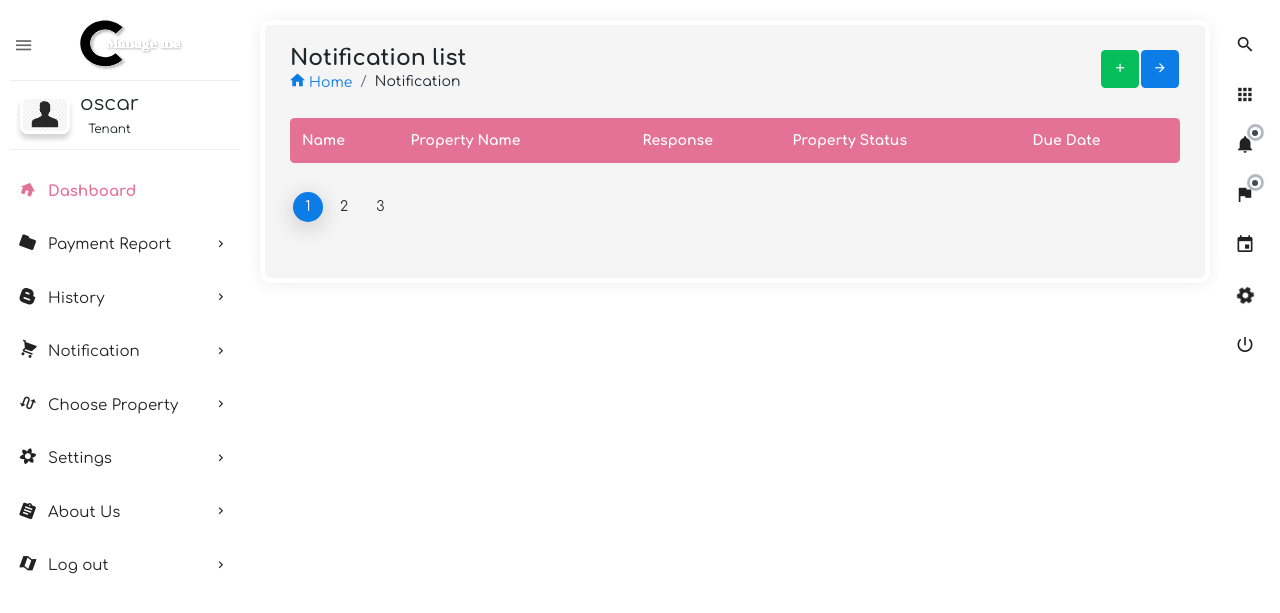
After one commit to byiringiroscar/manageme, a Django app: page /all_notification_tenant/ in a window 1280 px wide. The commit adds this page. Shown: the top 613 px of the page. Run offline with Django 3.2, Linux system fonts and the light colour scheme; a user stored in the database is signed in; data comes from the database, SQL or seed files in the repository; both versions use the stored data as it was after the commit; lists and menus that the app fills with data are empty; some libraries are stand-ins or nearby versions.

Commit message:
new update

```diff
--- a/templates/dashboard-owner/dashboard.html
+++ b/templates/dashboard-owner/dashboard.html
@@ -183,7 +183,7 @@
         <ul class="list">
             <li>
                 <div class="user-info">
-                    <a class="image" href="profile.html"><img src="{{ user.user_image.url }}" alt="User"></a>
+                    <a class="image" href="{% url 'profile_lessor' %}"><img src="{{ user.user_image.url }}" alt="User"></a>
                     <div class="detail">
                         <h4>{{user}}</h4>
                         <small>Lessor</small>
--- a/templates/dashboard-tenant/dashboard.html
+++ b/templates/dashboard-tenant/dashboard.html
@@ -98,72 +98,28 @@
                 <li class="header">Notifications</li>
                 <li class="body">
                     <ul class="menu list-unstyled">
+                        {% for notification_all in notification_all %}
                         <li>
                             <a href="javascript:void(0);">
                                 <div class="icon-circle bg-blue"><i class="zmdi zmdi-account"></i></div>
                                 <div class="menu-info">
-                                    <h4>8 New Members joined</h4>
-                                    <p><i class="zmdi zmdi-time"></i> 14 mins ago </p>
+                                    <h4>Lessor: {{ notification_all.property_requested.owner_name }}</h4>
+                                    <p>Phone Number: {{ notification_all.property_requested.owner_name.phone_number }}</p>
+                                    <p>Property Name: {{ notification_all.property_requested.property_name }}</p>
+                                    <p><i class="zmdi zmdi-time"></i> {{ notification_all.time_done }} </p>
+                                    {% if notification_all.status_view == 'approved' %}
+                                    <i class="zmdi zmdi-hc-fw" style="color: green;"></i><span class="badge badge-success">Approved</span>
+                                    {% elif notification_all.status_view == 'denied' %}
+                                    <i class="zmdi zmdi-hc-fw" style="color: red;"></i><span class="badge badge-danger"> Denied</span>
+                                    {% endif %}
                                 </div>
                             </a>
                         </li>
-                        <li>
-                            <a href="javascript:void(0);">
-                                <div class="icon-circle bg-amber"><i class="zmdi zmdi-shopping-cart"></i></div>
-                                <div class="menu-info">
-                                    <h4>4 Sales made</h4>
-                                    <p><i class="zmdi zmdi-time"></i> 22 mins ago </p>
-                                </div>
-                            </a>
-                        </li>
-                        <li>
-                            <a href="javascript:void(0);">
-                                <div class="icon-circle bg-red"><i class="zmdi zmdi-delete"></i></div>
-                                <div class="menu-info">
-                                    <h4><b>Nancy Doe</b> Deleted account</h4>
-                                    <p><i class="zmdi zmdi-time"></i> 3 hours ago </p>
-                                </div>
-                            </a>
-                        </li>
-                        <li>
-                            <a href="javascript:void(0);">
-                                <div class="icon-circle bg-green"><i class="zmdi zmdi-edit"></i></div>
-                                <div class="menu-info">
-                                    <h4><b>Nancy</b> Changed name</h4>
-                                    <p><i class="zmdi zmdi-time"></i> 2 hours ago </p>
-                                </div>
-                            </a>
-                        </li>
-                        <li>
-                            <a href="javascript:void(0);">
-                                <div class="icon-circle bg-grey"><i class="zmdi zmdi-comment-text"></i></div>
-                                <div class="menu-info">
-                                    <h4><b>John</b> Commented your post</h4>
-                                    <p><i class="zmdi zmdi-time"></i> 4 hours ago </p>
-                                </div>
-                            </a>
-                        </li>
-                        <li>
-                            <a href="javascript:void(0);">
-                                <div class="icon-circle bg-purple"><i class="zmdi zmdi-refresh"></i></div>
-                                <div class="menu-info">
-                                    <h4><b>John</b> Updated status</h4>
-                                    <p><i class="zmdi zmdi-time"></i> 3 hours ago </p>
-                                </div>
-                            </a>
-                        </li>
-                        <li>
-                            <a href="javascript:void(0);">
-                                <div class="icon-circle bg-light-blue"><i class="zmdi zmdi-settings"></i></div>
-                                <div class="menu-info">
-                                    <h4>Settings Updated</h4>
-                                    <p><i class="zmdi zmdi-time"></i> Yesterday </p>
-                                </div>
-                            </a>
-                        </li>
+                        {% endfor %}
+
                     </ul>
                 </li>
-                <li class="footer"> <a href="javascript:void(0);">View All Notifications</a> </li>
+                <li class="footer"> <a href="{% url 'all_notification_tenant' %}">View All Notifications</a> </li>
             </ul>
         </li>
         <li class="dropdown">
@@ -224,7 +180,7 @@
         <ul class="list">
             <li>
                 <div class="user-info">
-                    <a class="image" href=""><img src="{{ user.user_image.url }}" alt="User"></a>
+                    <a class="image" href="{% url 'profile_tenant' %}"><img src="{{ user.user_image.url }}" alt="User"></a>
                     <div class="detail">
                         <h4>{{user}}</h4>
                         <small>Tenant</small>
@@ -293,47 +249,6 @@
                         <li data-theme="blush" class="active"><div class="blush"></div></li>
                     </ul>
                 </div>
-<!--                <div class="card">-->
-<!--                    <h6>General Settings</h6>-->
-<!--                    <ul class="setting-list list-unstyled">-->
-<!--                        <li>-->
-<!--                            <div class="checkbox">-->
-<!--                                <input id="checkbox1" type="checkbox">-->
-<!--                                <label for="checkbox1">Report Panel Usage</label>-->
-<!--                            </div>-->
-<!--                        </li>-->
-<!--                        <li>-->
-<!--                            <div class="checkbox">-->
-<!--                                <input id="checkbox2" type="checkbox" checked="">-->
-<!--                                <label for="checkbox2">Email Redirect</label>-->
-<!--                            </div>-->
-<!--                        </li>-->
-<!--                        <li>-->
-<!--                            <div class="checkbox">-->
-<!--                                <input id="checkbox3" type="checkbox" checked="">-->
-<!--                                <label for="checkbox3">Notifications</label>-->
-<!--                            </div>-->
-<!--                        </li>-->
-<!--                        <li>-->
-<!--                            <div class="checkbox">-->
-<!--                                <input id="checkbox4" type="checkbox">-->
-<!--                                <label for="checkbox4">Auto Updates</label>-->
-<!--                            </div>-->
-<!--                        </li>-->
-<!--                        <li>-->
-<!--                            <div class="checkbox">-->
-<!--                                <input id="checkbox5" type="checkbox" checked="">-->
-<!--                                <label for="checkbox5">Offline</label>-->
-<!--                            </div>-->
-<!--                        </li>-->
-<!--                        <li>-->
-<!--                            <div class="checkbox">-->
-<!--                                <input id="checkbox6" type="checkbox" checked="">-->
-<!--                                <label for="checkbox6">Location Permission</label>-->
-<!--                            </div>-->
-<!--                        </li>-->
-<!--                    </ul>-->
-<!--                </div>-->
             </div>
         </div>
         <div class="tab-pane right_chat" id="chat">
--- a/users/admin.py
+++ b/users/admin.py
@@ -21,7 +21,7 @@ class UserAdmin(BaseUserAdmin):
     # The fields to be used in displaying the User model.
     # These override the definitions on the base UserAdmin
     # that reference specific fields on auth.User.
-    list_display = ['phone_number', 'user_login', 'admin']
+    list_display = ['phone_number', 'name', 'user_login', 'admin']
     list_filter = ['admin']
     fieldsets = (
         (None, {'fields': ('phone_number', 'user_login', 'user_image', 'password')}),
--- /dev/null
+++ b/users/templates/html/all_notification_tenant.html
@@ -0,0 +1,99 @@
+{% extends 'dashboard-tenant/dashboard.html' %}
+{% load static %}
+
+{% block content %}
+
+<section class="content">
+    <div class="body_scroll">
+        <div class="block-header">
+            <div class="row">
+                <div class="col-lg-7 col-md-6 col-sm-12">
+                    <h2>Notification list</h2>
+                    <ul class="breadcrumb">
+                        <li class="breadcrumb-item"><a href="{% url 'tenant' %}"><i class="zmdi zmdi-home"></i> Home</a></li>
+                        <li class="breadcrumb-item">Notification</li>
+                    </ul>
+                    <button class="btn btn-primary btn-icon mobile_menu" type="button"><i class="zmdi zmdi-sort-amount-desc"></i></button>
+                </div>
+                <div class="col-lg-5 col-md-6 col-sm-12">
+                    <button class="btn btn-primary btn-icon float-right right_icon_toggle_btn" type="button"><i class="zmdi zmdi-arrow-right"></i></button>
+                    <button class="btn btn-success btn-icon float-right" type="button"><i class="zmdi zmdi-plus"></i></button>
+                </div>
+            </div>
+        </div>
+        <div class="container-fluid">
+            <div class="row clearfix">
+                <div class="col-md-12 col-sm-12 col-xs-12">
+                    <div class="card project_list">
+                        <div class="table-responsive">
+                            <table class="table table-hover c_table theme-color">
+                                <thead>
+                                    <tr>
+                                        <th style="width:50px;">Name</th>
+                                        <th></th>
+                                        <th class="hidden-md-down">Property Name</th>
+
+                                        <th class="" width="150px">Response</th>
+                                        <th class="hidden-md-down">Property Status</th>
+
+                                        <th class="hidden-md-down">Due Date</th>
+                                    </tr>
+                                </thead>
+
+                                <tbody>
+                                {% for notification_tenant in notification_tenant %}
+
+                                    <a href="">
+                                            <tr>
+
+                                                <td>
+                                                    <img class="rounded avatar" src="{{ notification_tenant.property_requested.owner_name.user_image.url }}" alt="">
+                                                </td>
+                                                <td>
+                                                    <a class="single-user-name" href="javascript:void(0);">{{notification_tenant.property_requested.owner_name}}</a><br>
+                                                    <small>{{notification_tenant.property_requested.user_login}}</small>
+                                                </td>
+                                                <td class="hidden-md-down">
+                                                    <strong>{{notification_tenant.property_requested.property_name}}</strong><br>
+                                                    <small>Cost: {{notification_tenant.property_requested.amount_per_month}} Frw</small>
+                                                </td>
+                                                {% if notification_tenant.status_view == 'approved' %}
+
+                                                <td class="">
+                                                    <span class="badge badge-success">Approved</span>
+                                                </td>
+                                                {% elif notification_tenant.status_view == 'denied' %}
+                                                <td class="">
+                                                    <span class="badge badge-danger">Denied</span>
+                                                </td>
+                                                {% else %}
+                                                <td class="">
+                                                    <span class="badge badge-info">Initial</span>
+                                                </td>
+                                                {% endif %}
+                                                <td class="hidden-md-down"><span class="badge badge-success">Available</span></td>
+
+                                                <td class="hidden-md-down" >{{notification_tenant.time_done}}</td>
+                                            </tr>
+                                    </a>
+
+                                {% endfor %}
+
+
+                                </tbody>
+                            </table>
+                        </div>
+                        <ul class="pagination pagination-primary mt-4">
+                            <li class="page-item active"><a class="page-link" href="javascript:void(0);">1</a></li>
+                            <li class="page-item"><a class="page-link" href="javascript:void(0);">2</a></li>
+                            <li class="page-item"><a class="page-link" href="javascript:void(0);">3</a></li>
+
+                        </ul>
+                    </div>
+                </div>
+            </div>
+        </div>
+    </div>
+</section>
+
+{% endblock %}
--- a/users/urls.py
+++ b/users/urls.py
@@ -35,6 +35,8 @@ urlpatterns = [
     path('notification_detail/<int:id>/', views.notification_detail, name='notification_detail'),
     # view all notification
     path('all_notification_lessor/', views.all_notification_lessor, name='all_notification_lessor'),
+    # view all notification tenant
+    path('all_notification_tenant/', views.all_notification_tenant, name='all_notification_tenant'),
     # decline and delete request of property tenant made
     path('decline_request_property/<int:pk>/', views.decline_request_property, name='decline_request_property'),
     # view all request from tenant
@@ -61,6 +63,10 @@ urlpatterns = [
     path('view_rent_land_detail/<int:id>/', views.view_rent_land_detail, name='view_rent_land_detail'),
     # view renting other and payment option
     path('view_rent_other_detail/<int:id>/', views.view_rent_other_detail, name='view_rent_other_detail'),
+    # profile tenant
+    path('profile_tenant/', views.profile_tenant, name='profile_tenant'),
+    # profile lessor
+    path('profile_lessor/', views.profile_lessor, name='profile_lessor'),
 
 
 ]
--- a/users/views.py
+++ b/users/views.py
@@ -202,6 +202,10 @@ def tenant(request):
         property_requested__property_type='land').count()
     other_renting = Request_Property.objects.filter(user_request=user).filter(status_view='approved').filter(
         property_requested__property_type='other').count()
+    # notification related with denied and approve request
+    all_notification_deny_and_approve = Q(Q(status_view='approved') | Q(status_view='denied'))
+    request_property_all_deny_approve = Request_Property.objects.filter(all_notification_deny_and_approve).filter(
+        user_request=user).order_by('-id')
 
     context = {
         'user': user,
@@ -210,6 +214,8 @@ def tenant(request):
         'house_renting': house_renting,
         'land_renting': land_renting,
         'other_renting': other_renting,
+        # notification related with deny and approving
+        'notification_all': request_property_all_deny_approve,
 
     }
     return render(request, 'html/tenant.html', context)
@@ -368,6 +374,7 @@ def notification_detail(request, id):
     return render(request, 'html/notification_profile.html', context)
 
 
+# view all notification lessor
 def all_notification_lessor(request):
     user = request.user
     request_property_all = Request_Property.objects.filter(owner_name=user).filter(status_view='request').order_by(
@@ -377,6 +384,19 @@ def all_notification_lessor(request):
     }
 
     return render(request, 'html/all_notification_lessor.html', context)
+
+
+# view all notification tenant
+def all_notification_tenant(request):
+    user = request.user
+    all_notification_deny_and_approve = Q(Q(status_view='approved') | Q(status_view='denied'))
+    request_property_all_deny_approve = Request_Property.objects.filter(all_notification_deny_and_approve).filter(
+        user_request=user).order_by('-id')
+    print('not all:', request_property_all_deny_approve)
+    context = {
+        'notification_tenant': request_property_all_deny_approve
+    }
+    return render(request, 'html/all_notification_tenant.html', context)
 
 
 # section to decline request you made on property
@@ -481,6 +501,23 @@ def view_rent_other_detail(request, id):
     return render(request, 'html/view_rent_other_detail.html', context)
 
 
+def profile_tenant(request):
+    user = request.user
+    context = {
+        'user': user
+    }
+    return render(request, 'html/profile_tenant.html', context)
+
+
+# profile for lessor
+def profile_lessor(request):
+    user = request.user
+    context = {
+        'user': user
+    }
+    return render(request, 'html/profile_lessor.html', context)
+
+
 def test_view(req):
     form = TestForm()
     if req.method == 'POST':
```
Also changed, not shown: users/templates/html/profile_lessor.html (added, +63 -0 lines), users/templates/html/profile_tenant.html (added, +59 -0 lines), db.sqlite3.
